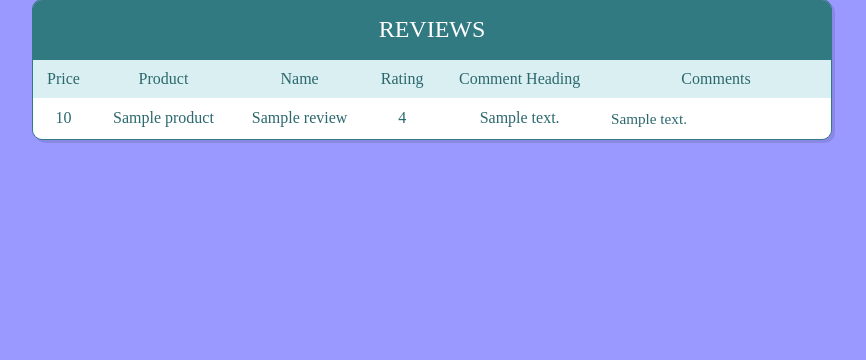
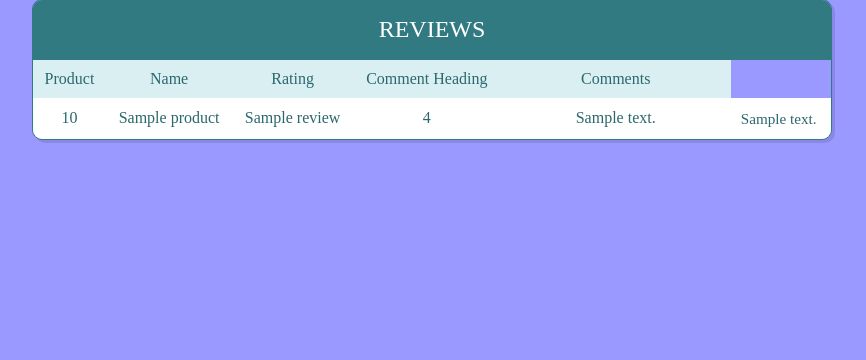
Before and after one commit to srvanikar/Flipkart-review-Scrapper, a Flask app: template templates/results.html in a window 1280 px wide. Shown: the part 17-377 px from the top of the page, without its empty margins (208-1074 px from the left). Run offline with Flask 2, Linux system fonts and the light colour scheme; the template is opened without the code that fills it: most values are stand-ins (such as "Sample title", 1, 10 or a date in 2020); some libraries are stand-ins or nearby versions.

Commit message:
Update results.html

```diff
--- a/templates/results.html
+++ b/templates/results.html
@@ -21,8 +21,7 @@
 
    <table cellspacing="0">
       <tr>
-         <th>Price</th>
-          <th>Product</th>
+         <th>Product</th>
          <th>Name</th>
          <th>Rating</th>
          <th>Comment Heading</th>
```
